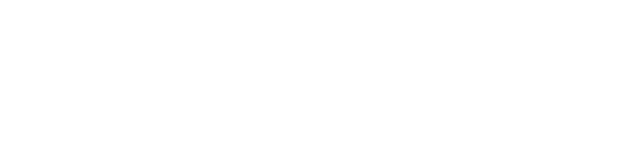
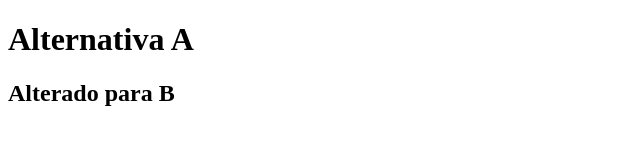
Before and after one commit to David-Lucas17/git-aula, a plain HTML site: page index.html in a window 1280 px wide. Shown: the whole page, without its empty margins (0-640 px from the left). Drawn offline with Linux system fonts and the light colour scheme.

Commit message:
Mais uma versão atualizada

```diff
--- a/index.html
+++ b/index.html
@@ -6,6 +6,8 @@
     <title>Git aulda</title>
 </head>
 <body>
+    <h1>Alternativa A</h1>
+    <h2>Alterado para B</h2>
 
 </body>
 </html>
```
